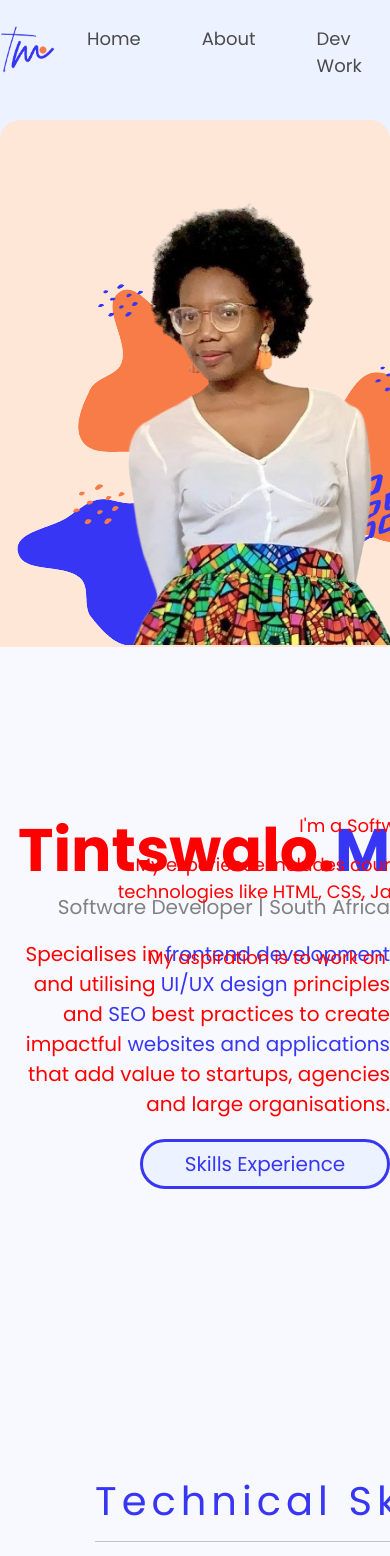
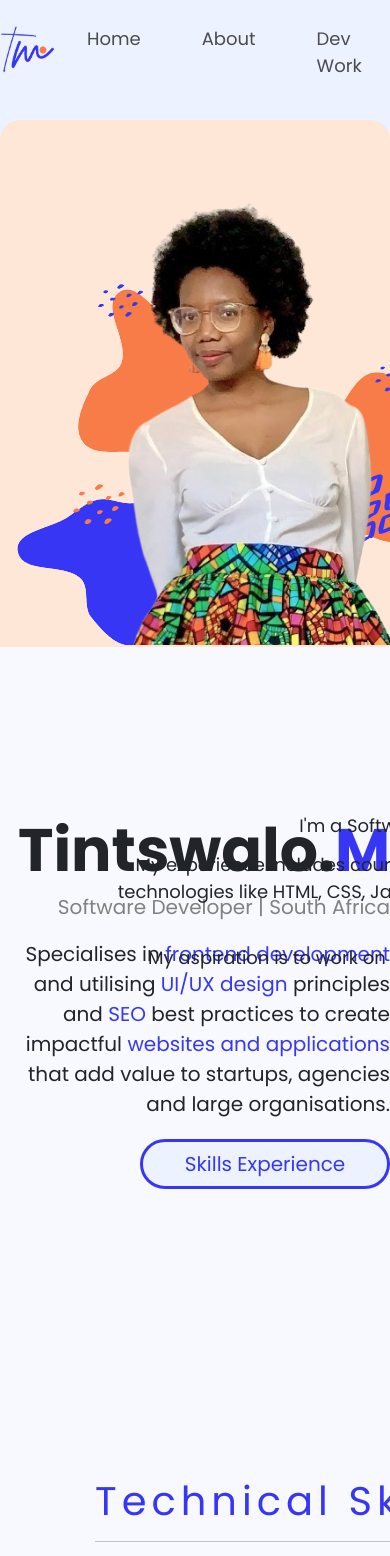
Before and after one commit to calcaventia/my-portfolio-react, a React (Create React App) app: page / in a window 390 px wide. Shown: the top 1556 px of the page. Built offline with nearby package versions, Linux system fonts and the light colour scheme.

Commit message:
fixing home page text colour

```diff
--- a/src/pages/LandingPage/LandingPage.css
+++ b/src/pages/LandingPage/LandingPage.css
@@ -289,9 +289,3 @@ h4 {
   padding: 160px 0 0 0;
   font-size: 40px;
 }
-
-@media (max-width: 900px) {
-  p {
-    color: red;
-  }
-}
```
